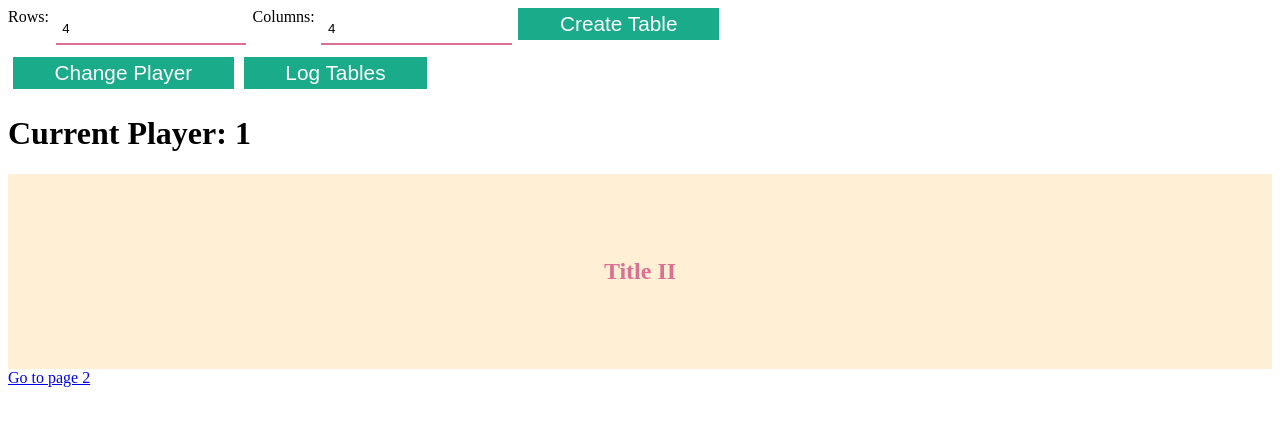
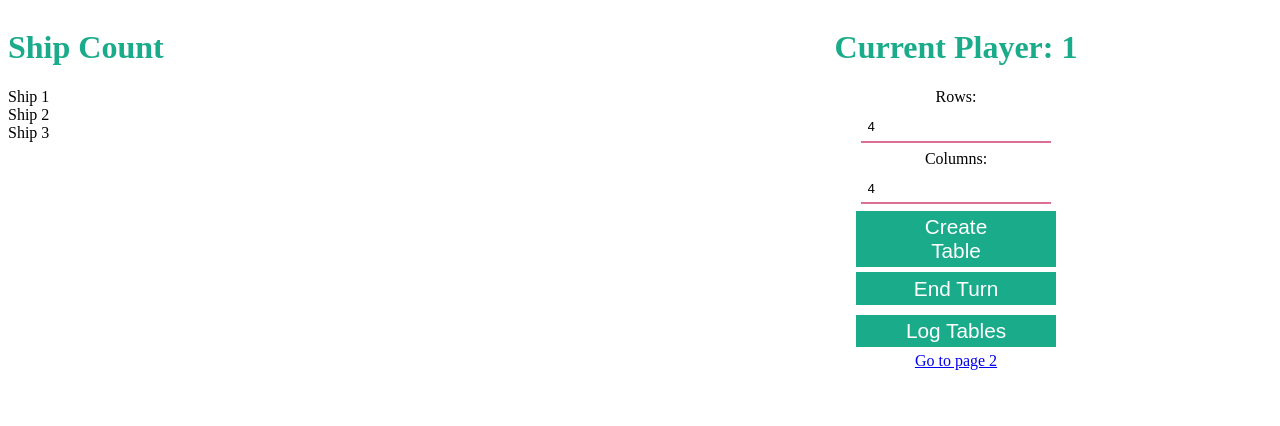
Before and after one commit to mwang102/Young-Gatsby, a Gatsby site: page / in a window 1280 px wide. Built offline with nearby package versions, Linux system fonts and the light colour scheme; Gatsby itself is replaced by a stand-in of ours.

Commit message:
fix layout

```diff
--- a/gatsby-config.js
+++ b/gatsby-config.js
@@ -1,6 +1,6 @@
 module.exports = {
   siteMetadata: {
-    title: 'Gatsby Default Starter',
+    title: 'BattleShips Starter',
   },
   plugins: ['gatsby-plugin-react-helmet',
 			`gatsby-plugin-styled-components`
--- a/src/components/BattleShipBoard.js
+++ b/src/components/BattleShipBoard.js
@@ -4,6 +4,7 @@ import Row from './Row'
 
 const Board = styled.div`
 	display:flex;
+	flex:2;
 	flex-direction:column;
 	min-width: 500px;
 	min-height: 500px;
@@ -11,6 +12,10 @@ const Board = styled.div`
 
 
 export default class BattleShipBoard extends React.Component{
+
+	shouldComponentUpdate(nextProps){
+		return nextProps.endTurn == true ? true : false
+	}
 	render(){
 
 		let table = this.props.table.map((row, index)=>{
--- a/src/components/Form.js
+++ b/src/components/Form.js
@@ -40,7 +40,9 @@ export default class Form extends React.Component{
 }
 
 const FormContainer = styled.div`
-	display:flex
+	display:flex;
+	align-items:center;
+	flex-direction:column;
 `;
 
 const Input = styled.input`
@@ -48,6 +50,10 @@ const Input = styled.input`
   margin: 0.5em;
   border: none;
   border-bottom: 2px solid palevioletred;
+
+  :focus{
+	    outline: none;
+	}
 `;
 
 const Button = styled.button`
@@ -55,7 +61,8 @@ const Button = styled.button`
   color:#fff;
   border:none;
   position:relative;
-  height:100%;
+  height:150x;
+  width:200px;
   font-size:1.3em;
   padding:0.2em 2em;
   cursor:pointer;
--- a/src/components/Square.js
+++ b/src/components/Square.js
@@ -47,7 +47,7 @@ export default class Square extends React.Component{
     super(props)
 
     this.state ={
-        flip:false,
+        flip:this.props.data == -1 || this.props.data == 2 ? true : false,
         squareValue:this.props.data
     }
 
@@ -64,6 +64,7 @@ export default class Square extends React.Component{
   }
 
   render(){
+
     const currentSquare = {row:this.props.rowNumber, column:this.props.columnNumber, data:this.props.data},
           randomNumber = Math.floor((Math.random() * 30) + 1),
           background = require('../images/' + randomNumber + '.svg')
--- a/src/layouts/index.js
+++ b/src/layouts/index.js
@@ -19,8 +19,7 @@ const Layout = ({ children, data }) => (
     <div
       style={{
         margin: '0 auto',
-        maxWidth: 960,
-        padding: '0px 1.0875rem 1.45rem',
+        padding: '0px 10.0875rem 10.45rem',
         paddingTop: 0,
       }}
     >
--- a/src/pages/index.js
+++ b/src/pages/index.js
@@ -11,14 +11,25 @@ const Wrapper = styled.section`
   background: papayawhip;
 `;
 
+const FormContainer = styled.div`
+  flex:1;
+  margin: 0 auto;
+  text-align: center;
+
+`
+const Layout = styled.div`
+  display:flex
+`
 class IndexPage extends React.Component{
 	constructor(props){
 		super(props)
 		this.state = {
-			table1: undefined,
-			table2: undefined,
+			board1: undefined,
+			board2: undefined,
 			turn:1,
+			tempBoard: undefined,
 			animate:true,
+			endTurn: true
 		}
 
 		this.changePlayer = this.changePlayer.bind(this)
@@ -33,8 +44,11 @@ class IndexPage extends React.Component{
 
 	editTable(event){
 
+		const { tempBoard, turn, board1, board2 } = this.state
+
 		if(event.data != -1 && event.data != 2){
-			let newTable = copy(this.state.turn ==  1 ? this.state.table1 : this.state.table2)
+
+			let temp = tempBoard == undefined ? copy(turn ==  1 ? board1 : board2) : tempBoard
 
 
 			function copy(o) {
@@ -47,10 +61,15 @@ class IndexPage extends React.Component{
 			   return output;
 			}
 
-			newTable[event.row][event.column] = event.data == 1 ? 2 : -1
+			temp[event.row][event.column] = event.data == 1 ? 2 : -1
+
+			this.setState({
+				endTurn:false,
+				tempBoard: temp,
+			})
 		/*
 			this.setState({
-				['table' + this.state.turn]: newTable,
+				tempBoard: tempBoard,
 				animate:false
 			})
 			*/
@@ -60,12 +79,24 @@ class IndexPage extends React.Component{
 	}
 
 	changePlayer(){
-		let nextPlayer = this.state.turn == 1 ? 2 : 1
+		const { turn, tempBoard } = this.state
+
+		let currentPlayer = turn == 1 ? 1: 2,
+			nextPlayer = turn == 1 ? 2 : 1
+
+			console.log(currentPlayer, nextPlayer)
 
 		this.setState({
 			turn: nextPlayer,
-			animate:true
+			animate:true,
+			endTurn: true,
+			['board' + currentPlayer]: tempBoard == undefined ? [this.state['board' + currentPlayer]] : tempBoard,
+			tempBoard: this.state['board' + nextPlayer],
+			//this.state.tempBoard == undefined ?
+			//this.state.tempBoard
+
 		})
+
 	}
 
 	createTable(event){
@@ -73,8 +104,9 @@ class IndexPage extends React.Component{
 			columns = event.target.value[2]
 
 		if(rows < 10 && columns < 10 ){
-			let table1 = [],
-				table2 = []
+			let board1 = [],
+				board2 = []
+
 			for(let i = 0; i<rows; i++){
 				let row = []
 				for(let j = 0; j<columns; j++){
@@ -83,35 +115,45 @@ class IndexPage extends React.Component{
 					}else
 					row.push(1)
 				}
-				table1.push(row)
-				table2.push(row)
+				board1.push(row)
+				board2.push(row)
 			}
 			this.setState({
-				table1:table1,
-				table2:table2,
-				animate:true
+				board1:board1,
+				board2:board2,
+				animate:true,
+				tempBoard: undefined,
+				endTurn: true
 			})
 		}
 
 	}
 
 	render(){
-		const { turn, table2, table1, animate} = this.state,
-			  playerTable = turn == 1 ? table1 : table2
+		const { turn, board2, board1, animate, endTurn} = this.state,
+			  playerTable = turn == 1 ? board1 : board2
 
-			  console.log(table1, table2)
 		return (
-		  <div>
-		    <Form createTable={this.createTable}/>
-		    <Button onClick={this.changePlayer}> Change Player </Button>
-		    <Button onClick={this.logTables}> Log Tables </Button>
-		    <h1> Current Player: {this.state.turn} </h1>
-		    {table1 !== undefined && <BattleShipBoard animate={animate} editTable={this.editTable} turn={turn} table={playerTable}/>}
-		    <Wrapper>
-			  <Title/>
-			</Wrapper>
-		    <Link to="/page-2/">Go to page 2</Link>
-		  </div>
+		  <Layout>
+		  	<ShipContainer>
+		  		<PlayerText> Ship Count</PlayerText>
+		  		<div> Ship 1 </div>
+		  		<div> Ship 2 </div>
+		  		<div> Ship 3 </div>
+		  	</ShipContainer>
+		  	{board1 !== undefined && <BattleShipBoard endTurn={endTurn} animate={animate} editTable={this.editTable} turn={turn} table={playerTable}/>}
+		  	<FormContainer>
+		  		<PlayerText> Current Player: {this.state.turn} </PlayerText>
+			    <Form createTable={this.createTable}/>
+			    <div>
+			    <Button onClick={this.changePlayer}> End Turn </Button>
+			    </div>
+			    <div>
+			    <Button onClick={this.logTables}> Log Tables </Button>
+			    </div>
+			    <Link to="/page-2/">Go to page 2</Link>
+		    </FormContainer>
+		  </Layout>
 		)
 	}
 
@@ -119,12 +161,20 @@ class IndexPage extends React.Component{
 
 export default IndexPage
 
+const ShipContainer = styled.div`
+	flex:1
+`
+
+const PlayerText = styled.h1`
+	color: #1AAB8A;
+`
 const Button = styled.button`
   background:#1AAB8A;
   color:#fff;
   border:none;
   position:relative;
-  height:100%;
+  height:150x;
+  width:200px;
   font-size:1.3em;
   padding:0.2em 2em;
   cursor:pointer;
```
Also changed, not shown: 2 other files.
